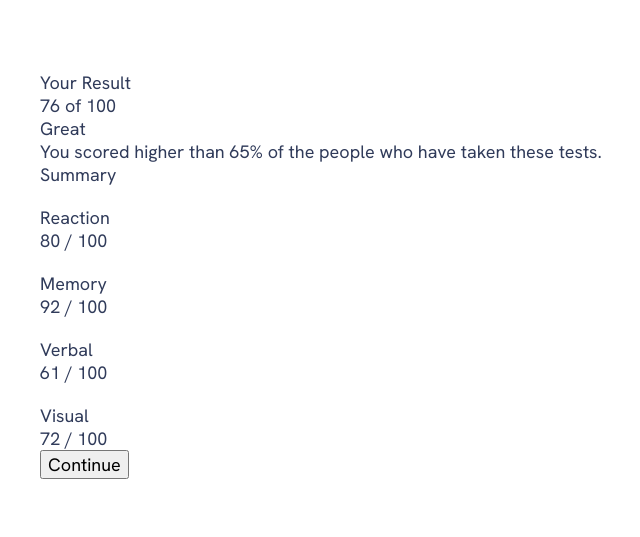
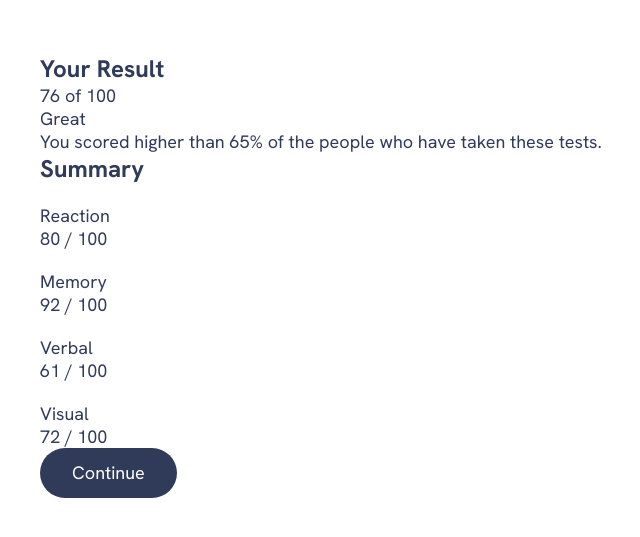
Before and after one commit to Annie-Huang/results-summary-component, a website: page index.html in a window 1280 px wide. Shown: the part 125-662 px from the top of the page, without its empty margins (319-959 px from the left). Drawn offline with Linux system fonts and the light colour scheme.

Commit message:
Ad section-title style and button style.

```diff
--- a/style.css
+++ b/style.css
@@ -85,3 +85,23 @@ body {
     place-items: center;
   }
 }
+
+.section-title {
+  font-weight: var(--fw-bold);
+  font-size: var(--fs-600);
+}
+
+.button {
+  color: var(--clr-neutral-100);
+  line-height: 1;
+  background: var(--clr-neutral-700);
+  padding: 1rem 2rem;
+  border: 0;
+  border-radius: 100vw;
+  cursor: pointer;
+}
+
+.button:hover,
+.button:focus-visible {
+  background: var(--gradient-primary);
+}
```
